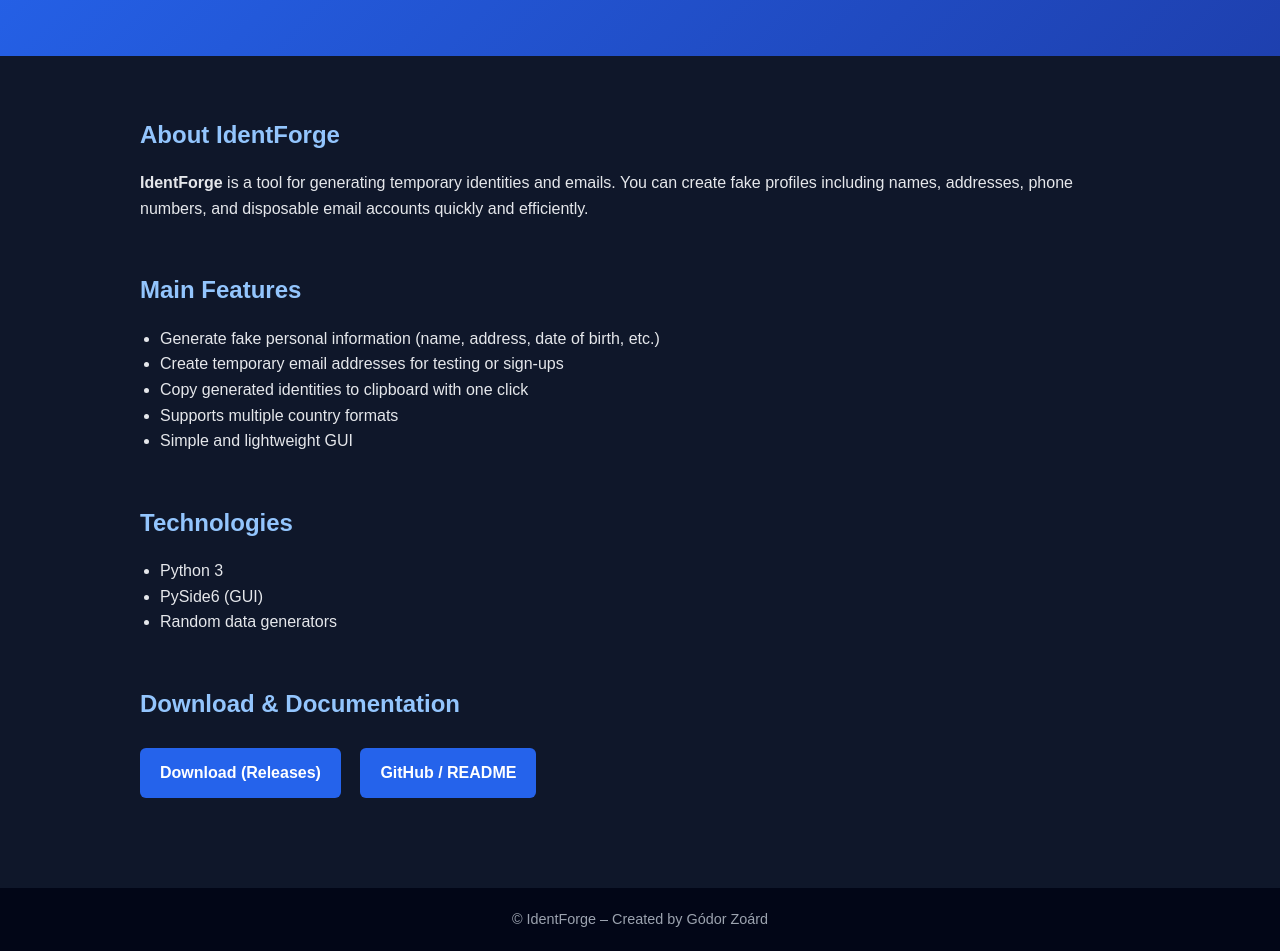
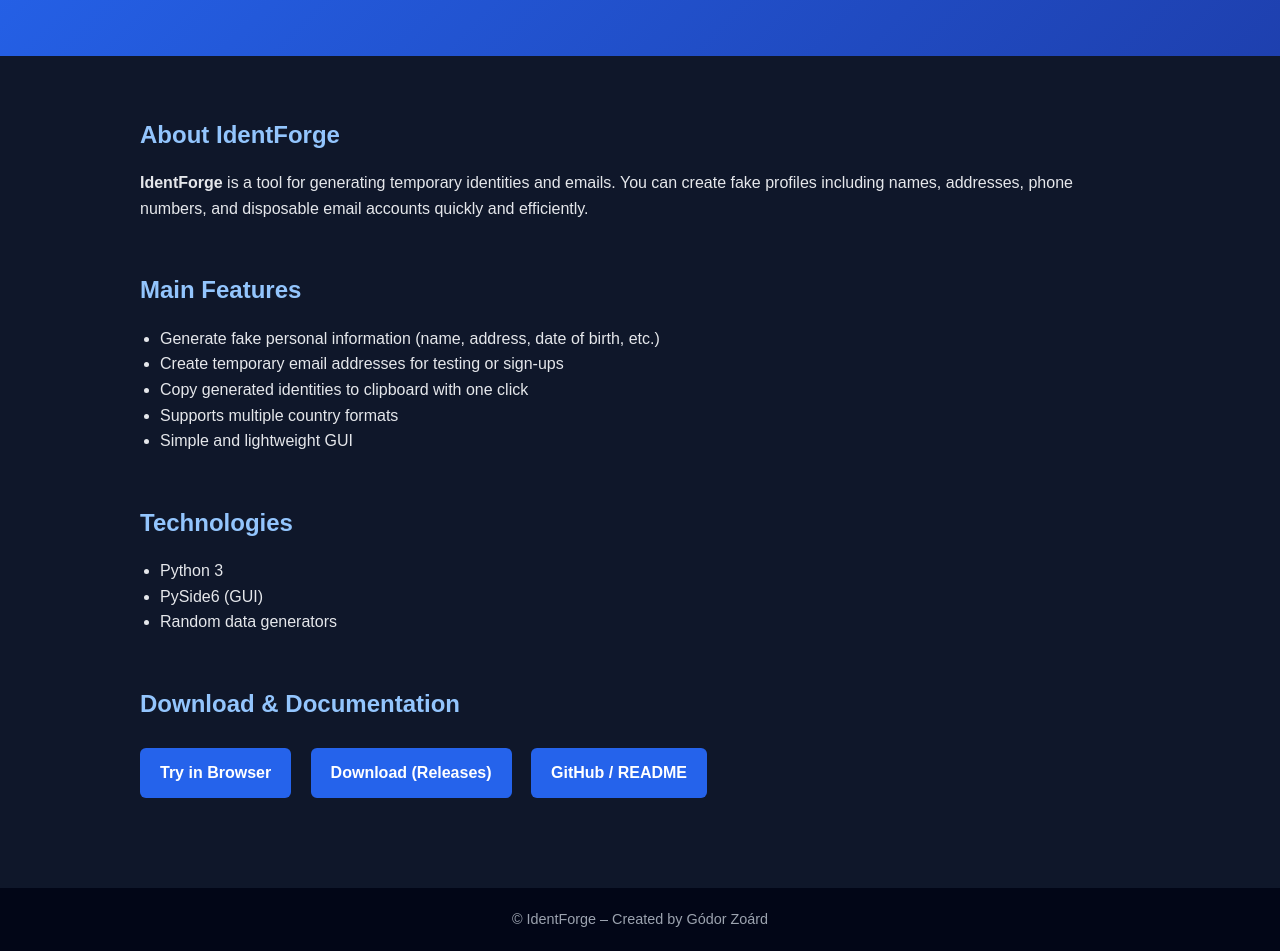
Before and after one commit to zoardgodor/IdentForge, a plain HTML site: page docs/index.html in a window 1280 px wide. Shown: the part 148-1099 px from the top of the page. Drawn offline with Linux system fonts and the light colour scheme.

Commit message:
update website

```diff
--- a/docs/index.html
+++ b/docs/index.html
@@ -143,6 +143,7 @@
     <section>
         <h2>Download & Documentation</h2>
         <div class="buttons">
+            <a href="https://zoardgodor.github.io/IdentForge/web/" target="_blank">Try in Browser</a>
             <a href="https://github.com/zoardgodor/IdentForge/releases" target="_blank">Download (Releases)</a>
             <a href="https://github.com/zoardgodor/IdentForge" target="_blank">GitHub / README</a>
         </div>
```
